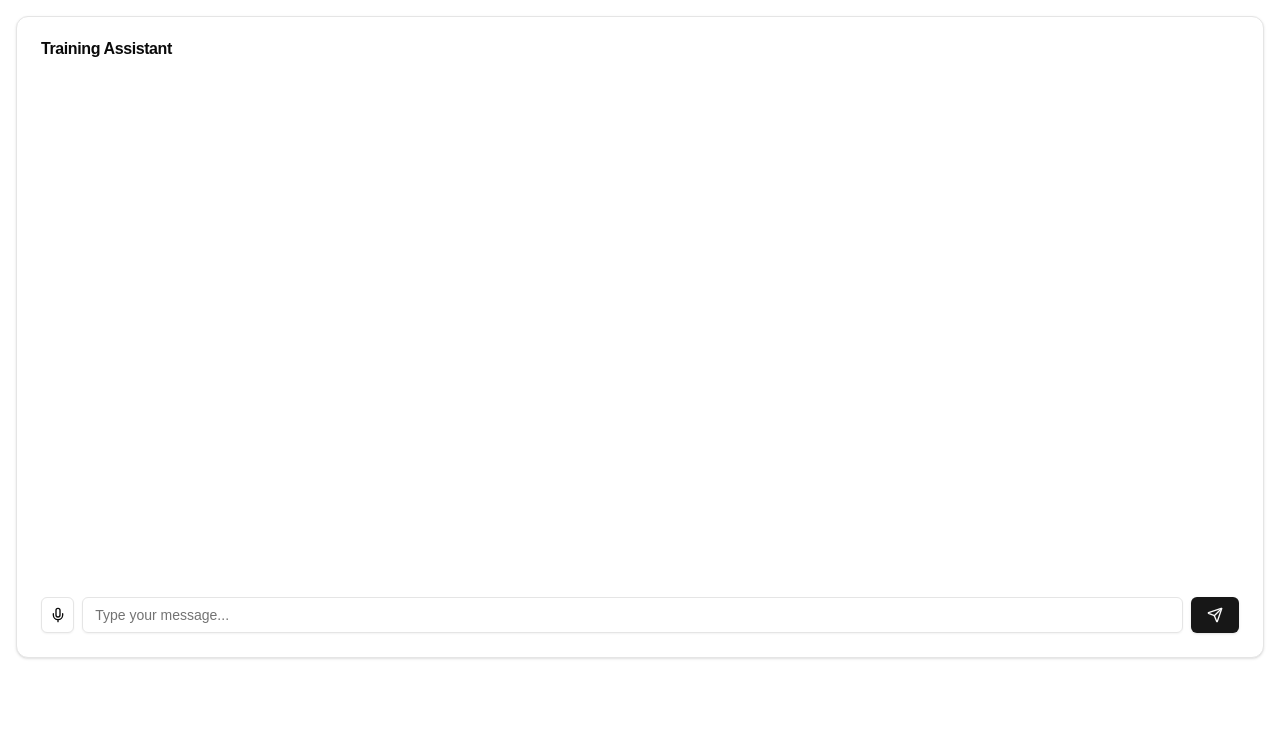
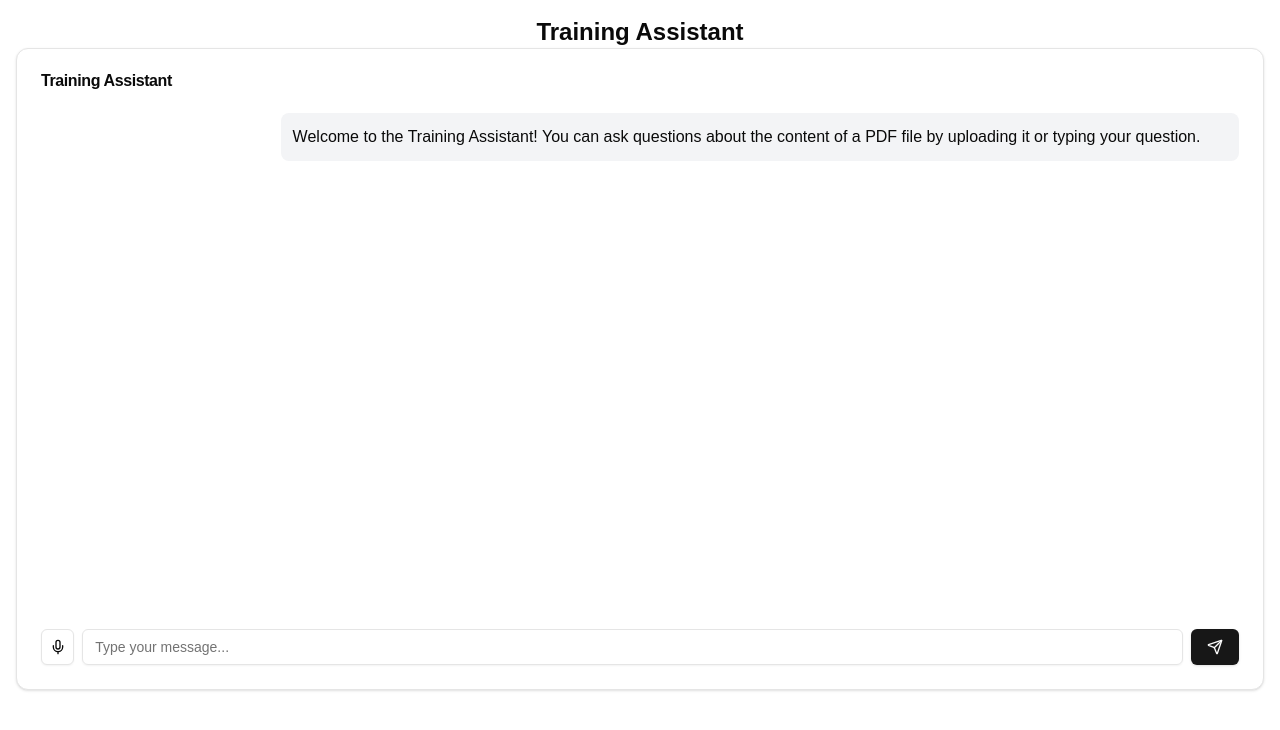
Before and after one commit to MdBilal420/mentormind, a Next.js app in the folder frontend/: page / in a window 1280 px wide. Shown: the top 730 px of the page. Built offline with nearby package versions, Linux system fonts and the light colour scheme.

Commit message:
Update layout and chat interface titles and descriptions for the Training Assistant

```diff
--- a/frontend/src/app/layout.js
+++ b/frontend/src/app/layout.js
@@ -12,8 +12,8 @@ const geistMono = Geist_Mono({
 });
 
 export const metadata = {
-  title: "Create Next App",
-  description: "Generated by create next app",
+  title: "Edubot",
+  description: "A chatbot for educational purposes",
 };
 
 export default function RootLayout({ children }) {
--- a/frontend/src/app/page/chat-interface.jsx
+++ b/frontend/src/app/page/chat-interface.jsx
@@ -116,6 +116,7 @@ const ChatInterface = () => {
 
   return (
     <div className="flex flex-col mx-auto p-4">
+    <h1 className="text-2xl font-bold flex justify-center">Training Assistant</h1>
       <Card className="flex-grow flex flex-col">
         <CardHeader>
           <CardTitle>Training Assistant</CardTitle>
@@ -123,6 +124,10 @@ const ChatInterface = () => {
 
         <CardContent className="flex-grow flex flex-col">
           {/* Chat messages */}
+          {messages.length===0 ? <div className="flex-grow overflow-y-auto mb-4 space-y-4 h-[500px] overflowX-scroll">
+            <div className="p-3 rounded-lg bg-gray-100 max-w-[80%] ml-auto">Welcome to the Training Assistant! You can ask questions about the content of a PDF file by uploading it or typing your question.</div>
+          </div>
+          :
           <div className="flex-grow overflow-y-auto mb-4 space-y-4 h-[500px] overflowX-scroll">
             {messages.map((message, index) => (
               <div
@@ -141,7 +146,7 @@ const ChatInterface = () => {
               </div>
             ))}
             <div ref={messagesEndRef} />
-          </div>
+          </div>}
 
           {/* Input area */}
           <div className="flex gap-2">
```
